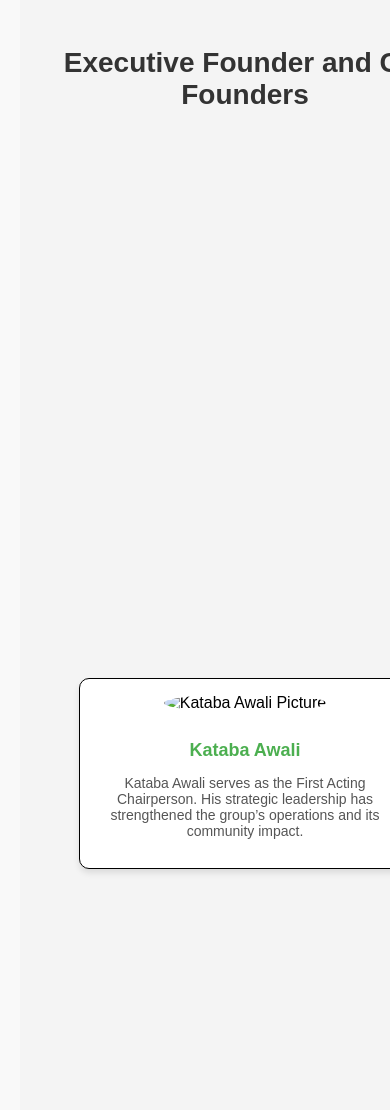
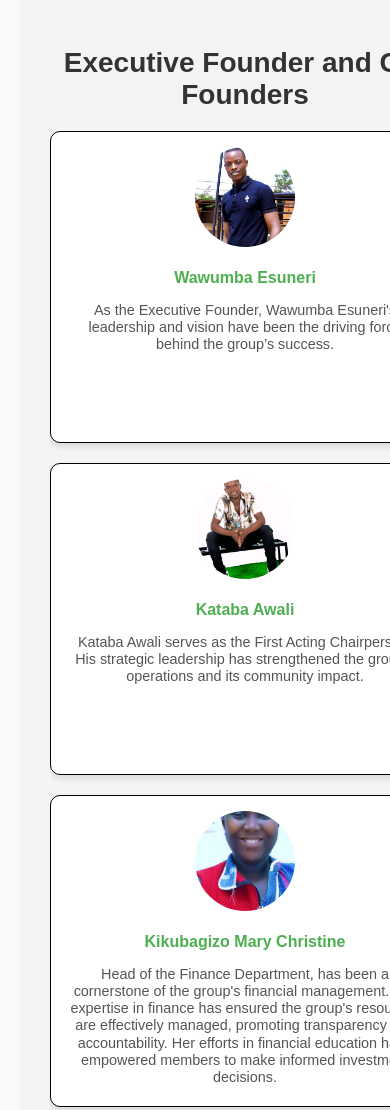
Before and after one commit to Kiggund/my_website, a plain HTML site: page index.html in a window 390 px wide. Shown: the part 2020-3130 px from the top of the page. Drawn offline with Linux system fonts and the light colour scheme.

Commit message:
improved on the co founders section display, highlated their names in green, removed the auto slide, added the missing pic of mr.awali and improved on the responsiveness of the section

```diff
--- a/styles.css
+++ b/styles.css
@@ -142,45 +142,17 @@ header, footer, section, img {
   background-color: #f4f4f4;
 }
 
-.slider {
-  position: relative;
-  width: 100%;
-  max-width: 500px;
-  height: 400px;
-  border-radius: 10px;
-  margin: 0 auto;
-  box-shadow: 0 4px 6px rgba(0, 0, 0, 0.2);
-  overflow: hidden; /* Ensures content stays within bounds */
-}
-
 .founder {
- /* display: flex;*/
- /*flex-direction: column;*/
- /*align-items: center;*/
   text-align: center;
   background: #fff;
-  box-shadow: 0 4px 8px rgba(0, 0, 0, 0.1);
-  padding: 15px;
+  box-shadow: 0 4px 10px rgba(0, 0, 0, 0.2);
+  padding: 10px;
   border: 1px solid;
-  border-radius: 10px;
- /*max-width: 300px;*/
- /*height: 100%;*/
- /*margin: 0 auto 20px;*/
-  cursor: pointer;
- /*transition: transform 0.3s, box-shadow 0.3s;*/
-  box-shadow: 0 4px 6px rgba(0, 0, 0, 0.1);
-  opacity: 0; /* Hide initially */
-  transform: translateX(100%); /* Start off-screen*/
-  transition: transform 1s ease, opacity 1s ease; /* Smooth transition*/
-}
-
-.founder.active {
-  opacity: 1; /* Show active founder */
-  transform: translateX(0); /* Center the active founder */
-}
-
-.founder.exiting {
-  transform: translateX(-100%); /* Slide off-screen to the left */
+  border-radius: 15px;
+  height: 280px;
+  background-color: #f9f9f9;
+  overflow: hidden;
+  transition: transform 0.3s, box-shadow 0.3s ease;
 }
 
 .founders h2 {
@@ -194,49 +166,31 @@ header, footer, section, img {
   box-shadow: 0 4px 6px rgba(0, 0, 0, 0.2);
 }
 
-/*.founder-info {
-  margin-top: 20px;
-  text-align: center;
-  display: none;
-  padding: 20px;
-  background-color: #f9f9f9;
-  border-radius: 10px;
-  box-shadow: 0 4px 6px rgba(0, 0, 0, 0.1);
-}
-
-.founder-info h3 {
-  font-size: 1.5em;
+.founder img {
+  width: 100px;
+  height: 100px;
+  border-radius: 70%;
   margin-bottom: 10px;
-}
-
-.founder-info p {
-  font-size: 1em;
-  line-heght: 1.5;
-}*/
-
-.founder img {
-  width: 100%;
-  height: auto;
-  border-radius: 50%;
-  margin-bottom: 10px;
- /* max-width: 150px;*/
+  object-fit: cover;
 }
 
 .founder h3 {
-  font-size: 18px;
-  margin-bottom: 8px;
+  font-size: 1rem;
+  margin: 8px 0 5px;
   color: #4CAF50;
 }
 
 .founder p {
-  font-size: 14px;
+  font-size: 0.8rem;
   color: #555;
  /*margin: 0;*/
- /*line-height: 1.5;*/
+  line-height: 1.2;
+  font-size: 0.9rem;
 }
 
 .founders-container {
-  display: flex;
+  display: grid;
+  grid-template-columns: repeat(auto-fit, minmax(250px, 1fr));
   justify-content: center;
   gap: 20px;
   flex-wrap: wrap;
```
Also changed, not shown: images/awali.jpg (added).
